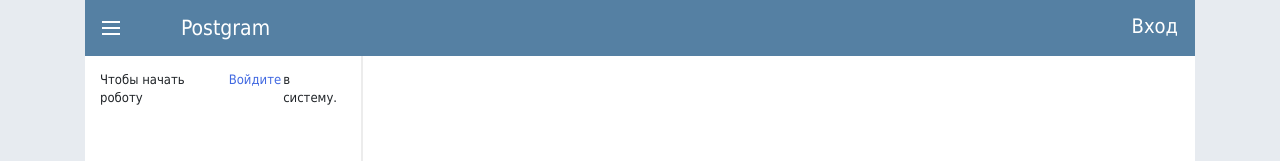
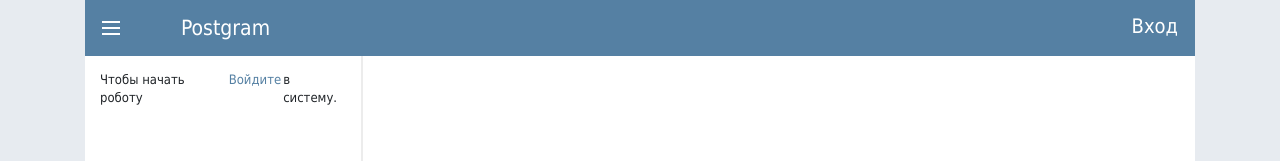
Before and after one commit to skiter847/Postgram, a Vue app in the folder frontend/: page / in a window 1280 px wide. Shown: the top 161 px of the page. Built offline with nearby package versions, Linux system fonts and the light colour scheme.

Commit message:
(frontend)[upd] change some styles

```diff
--- a/frontend/src/components/Content.vue
+++ b/frontend/src/components/Content.vue
@@ -36,8 +36,14 @@ export default {
 }
 
 span{
+  color: #5580a3;
+  margin: 0 2px;
+  cursor: pointer;
+
+}
+
+span:hover{
   color: royalblue;
-  margin: 0 2px;
 }
 
 .info__authorization{
```
